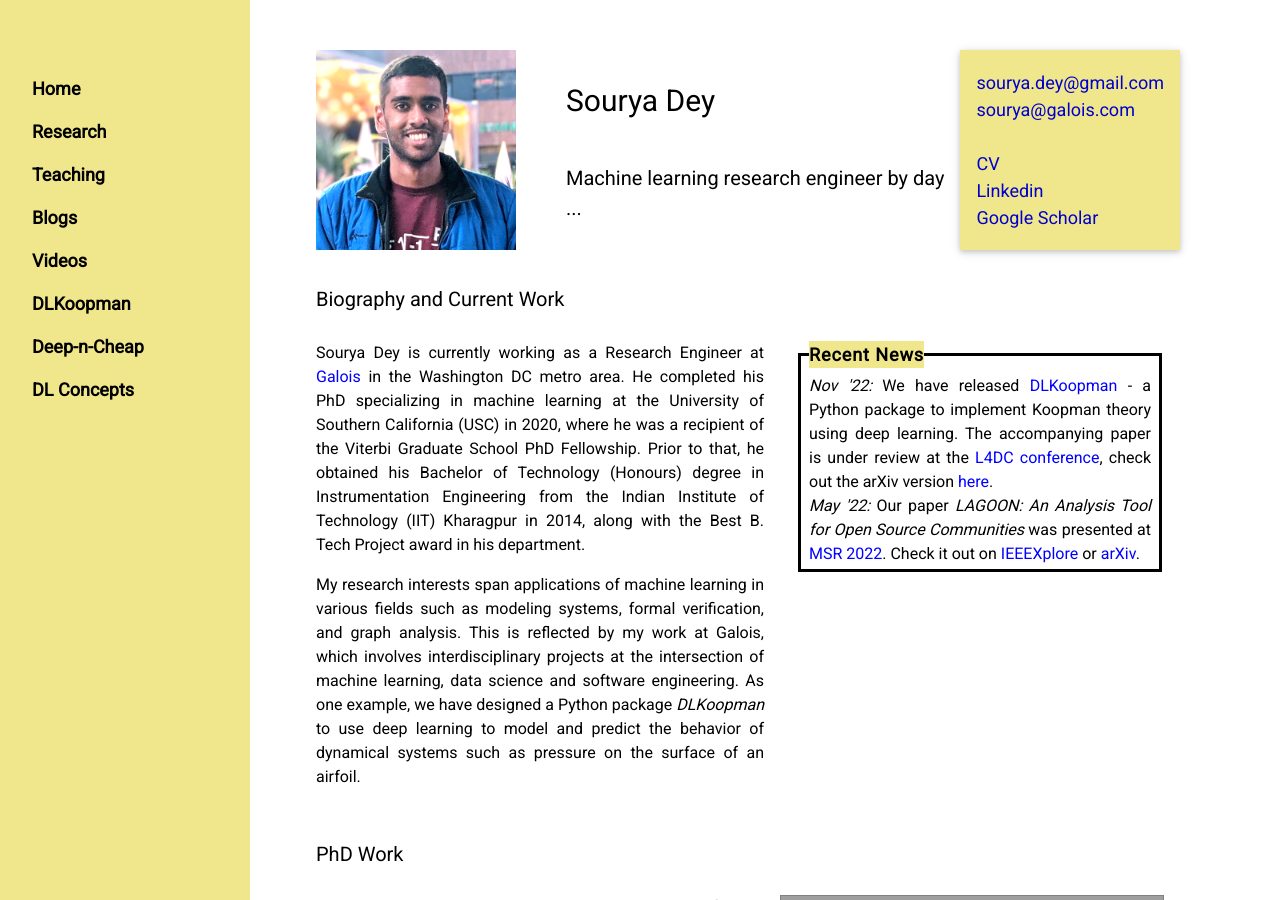
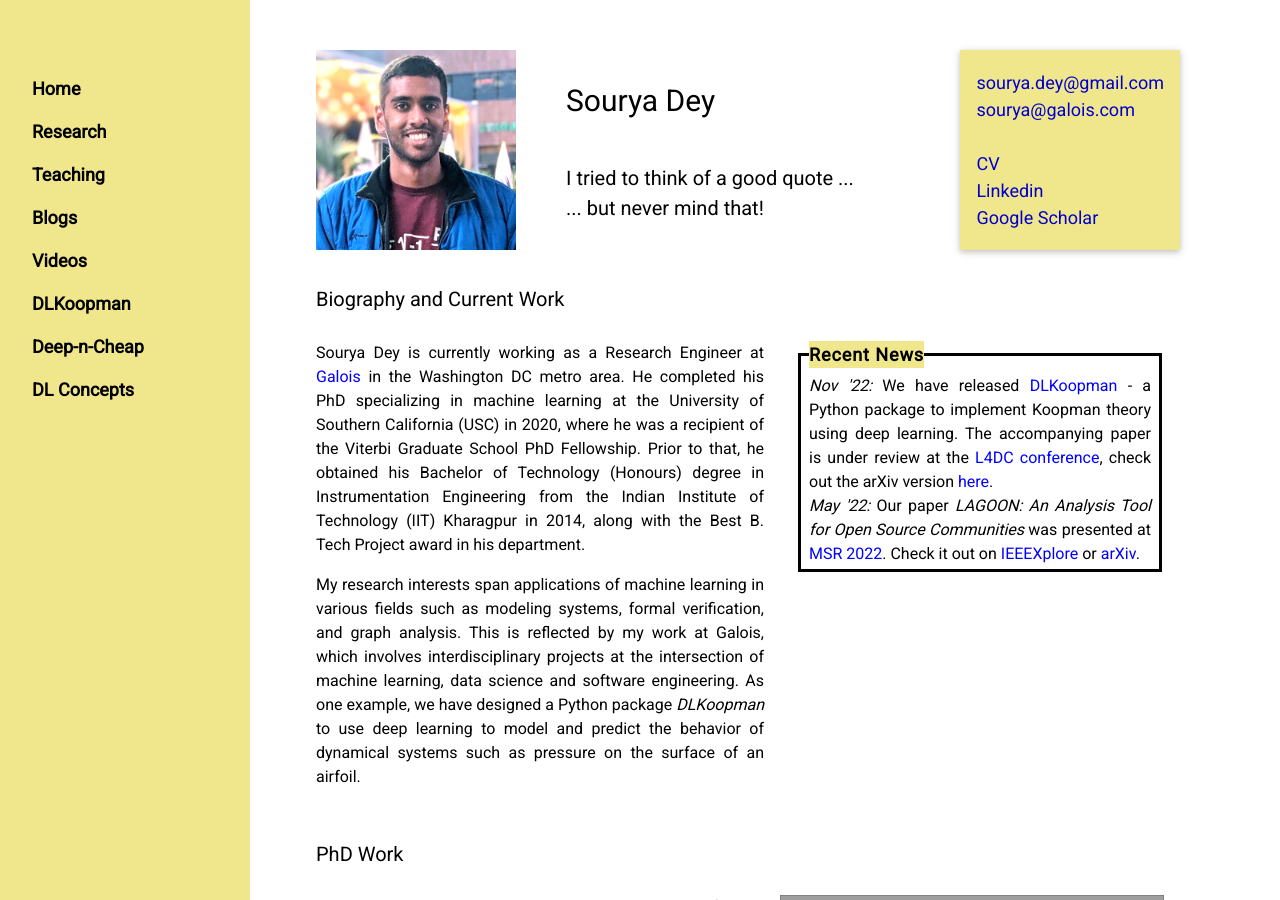
Before and after one commit to souryadey/souryadey.github.io, a Jekyll site: the page built from index.html, in a window 1280 px wide and 900 px high. Built offline with Jekyll 4.4.1, drawn with Linux system fonts in a browser that asks for light colours; grey boxes are pictures that could not be loaded.

Commit message:
update quote

```diff
--- a/index.html
+++ b/index.html
@@ -27,7 +27,8 @@ fieldset {
     </div>
     <div class="w3-container w3-mobile w3-cell w3-cell-middle">
         <h2>Sourya Dey</h2>
-    	<h4><br>Machine learning research engineer by day ...</h4>
+		<h4><br>I tried to think of a good quote ...<br>
+				... but never mind that!</h4>
     </div>
     <!-- Contact card on large screens -->
     <div class="w3-container w3-khaki w3-mobile w3-cell w3-cell-middle w3-card w3-hide-small" style="width:200px;">
```
